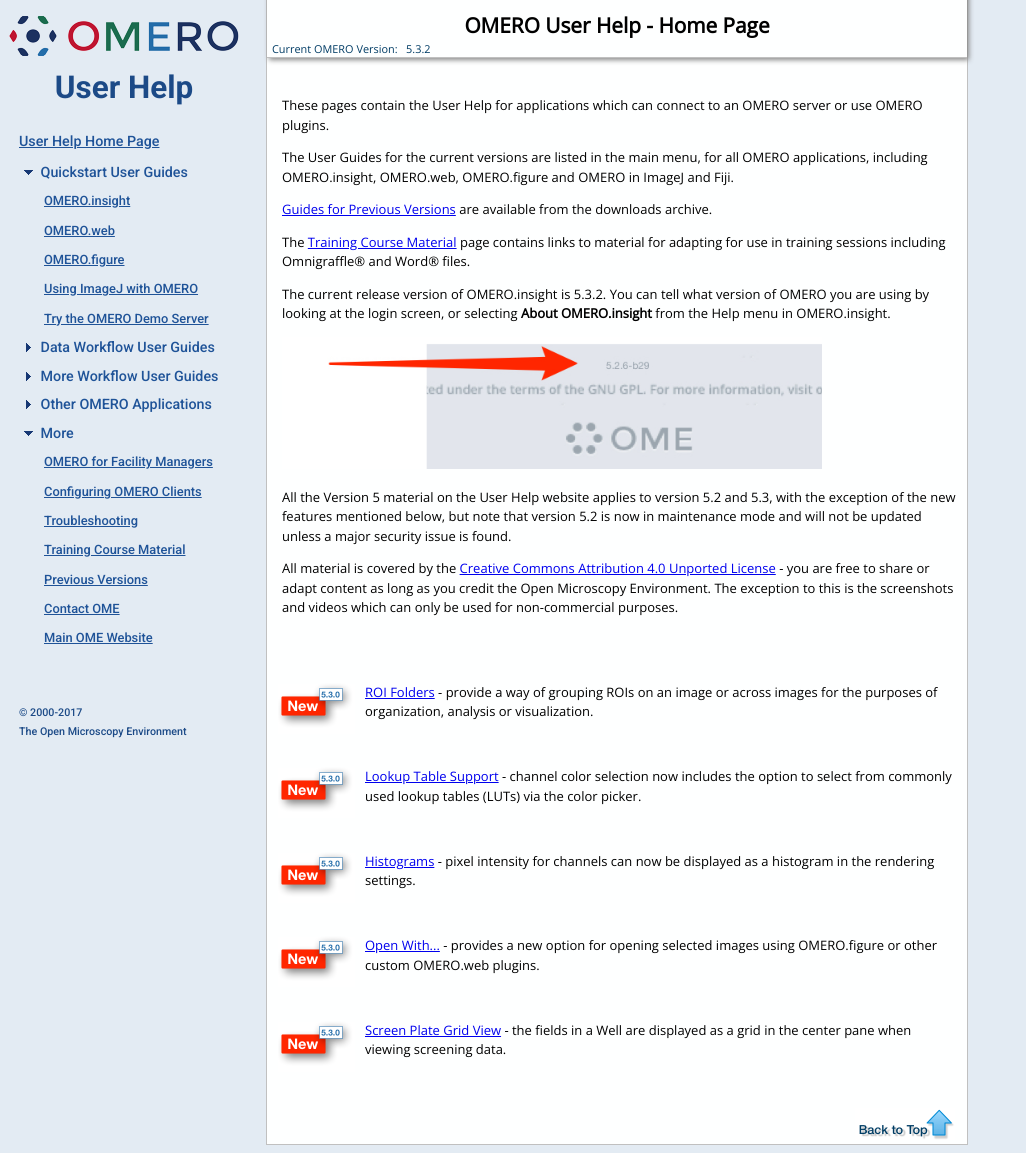
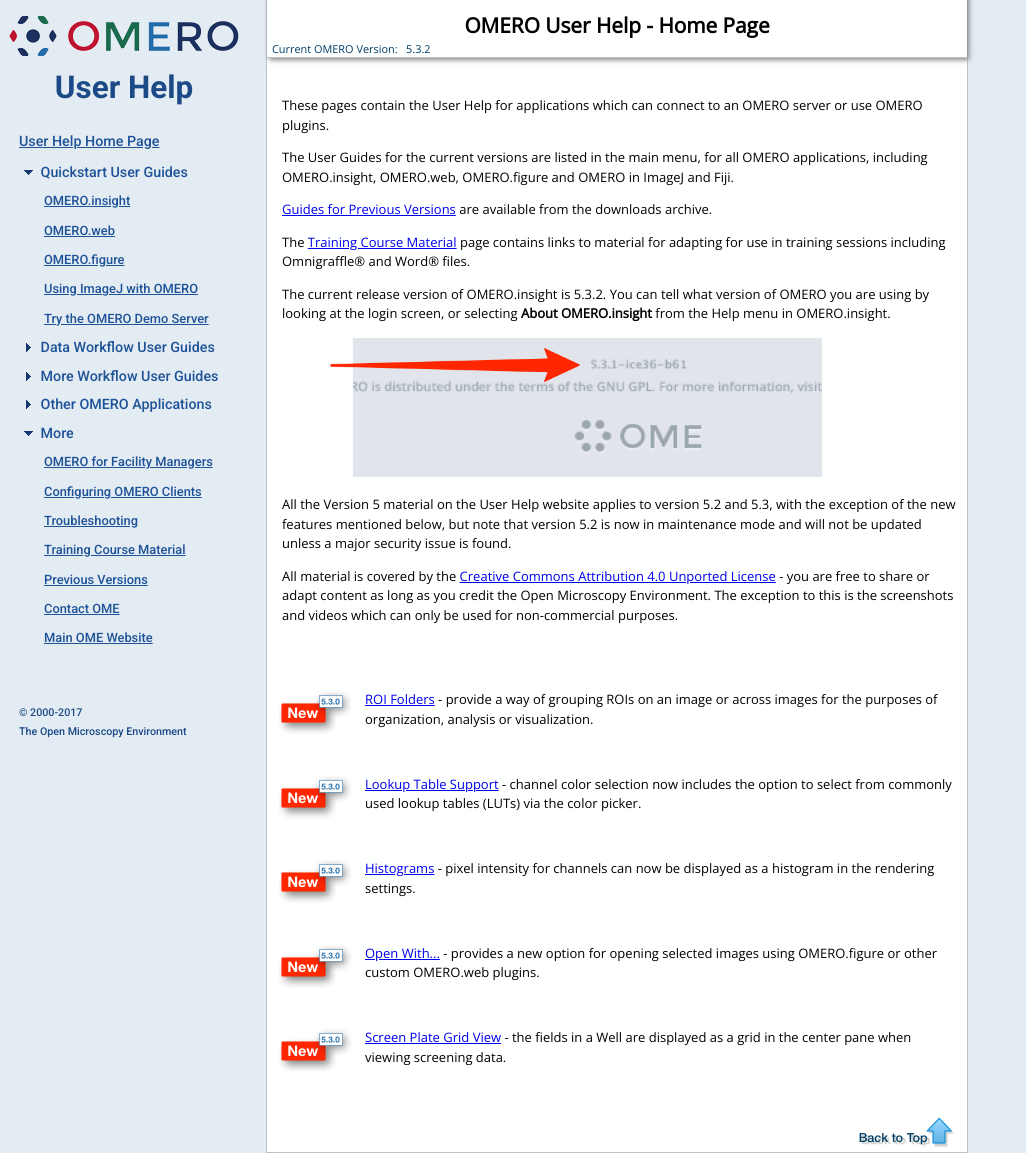
Before and after one commit to snoopycrimecop/ome-help, a Jekyll site: the page built from index.html, in a window 1280 px wide and 1153 px high. Shown: the whole window, without its empty margins (0-1026 px from the left). Built offline with Jekyll 4.4.1, drawn with Linux system fonts in a browser that asks for light colours; Markdown is read by kramdown in place of the engine named in the settings.

Commit message:
update version on index page screenshot

```diff
--- a/index.html
+++ b/index.html
@@ -35,7 +35,7 @@
 </p>
 
 <p>
-    <img src="images/indexVersion.jpg" alt="OMERO.insight Version"
+    <img src="images/indexVersion.png" alt="OMERO.web Version"
     style="width: 80%;"/>
 </p>
 
```
Also changed, not shown: images/indexVersion.jpg (deleted), images/indexVersion.png (added).
